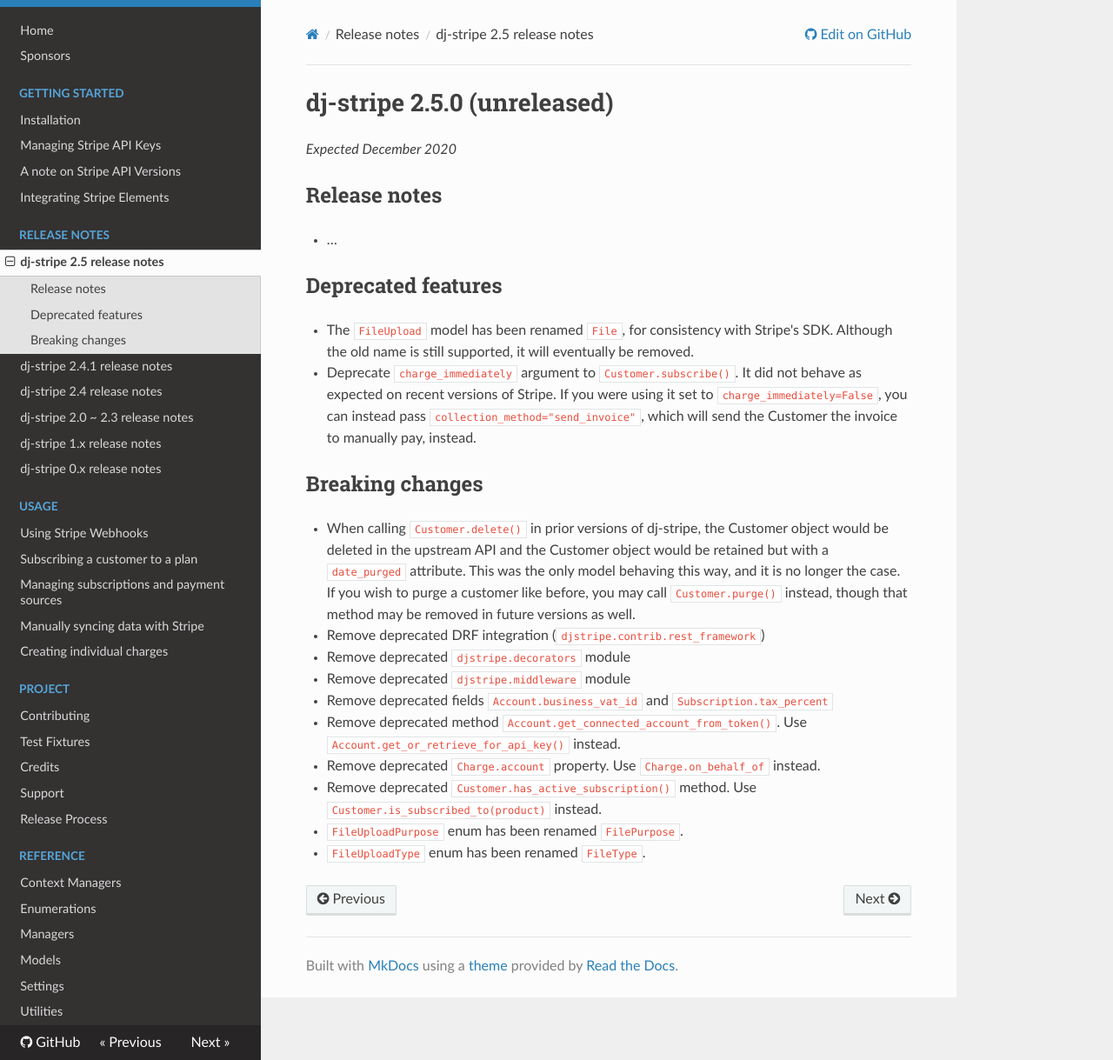
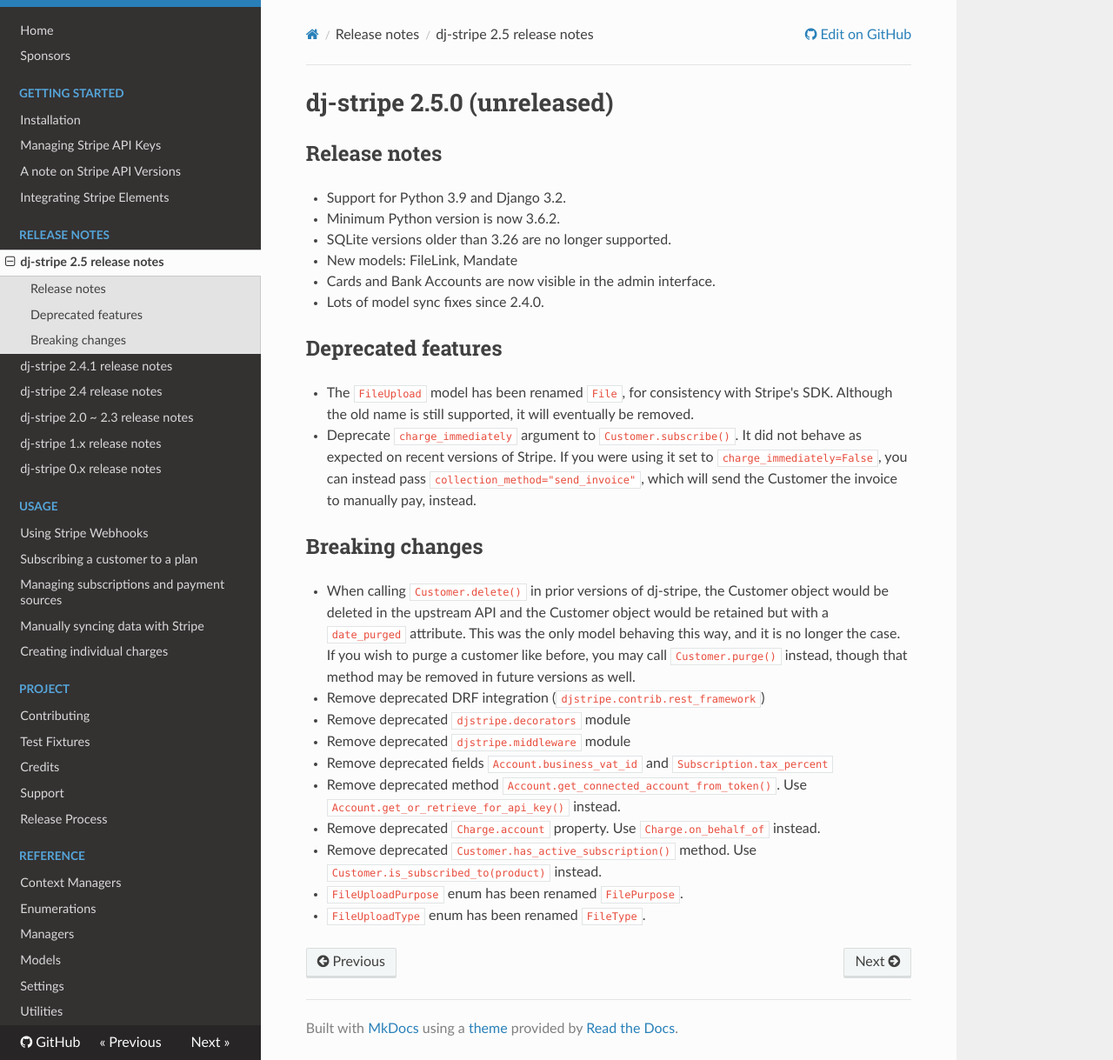
Before and after one commit to dj-stripe/dj-stripe, an MkDocs documentation site: the page built from docs/history/2_5_0.md, in a window 1280 px wide and 1219 px high. Shown: the whole window at 87% size. Built offline with MkDocs 1.6.1, drawn with Linux system fonts in a browser that asks for light colours; nearby versions of some CDN libraries.

Commit message:
Update 2.5.0 changelog

```diff
--- a/docs/history/2_5_0.md
+++ b/docs/history/2_5_0.md
@@ -1,10 +1,13 @@
 # dj-stripe 2.5.0 (unreleased)
-
-_Expected December 2020_
 
 ## Release notes
 
--   …
+-   Support for Python 3.9 and Django 3.2.
+-   Minimum Python version is now 3.6.2.
+-   SQLite versions older than 3.26 are no longer supported.
+-   New models: FileLink, Mandate
+-   Cards and Bank Accounts are now visible in the admin interface.
+-   Lots of model sync fixes since 2.4.0.
 
 ## Deprecated features
 
```
